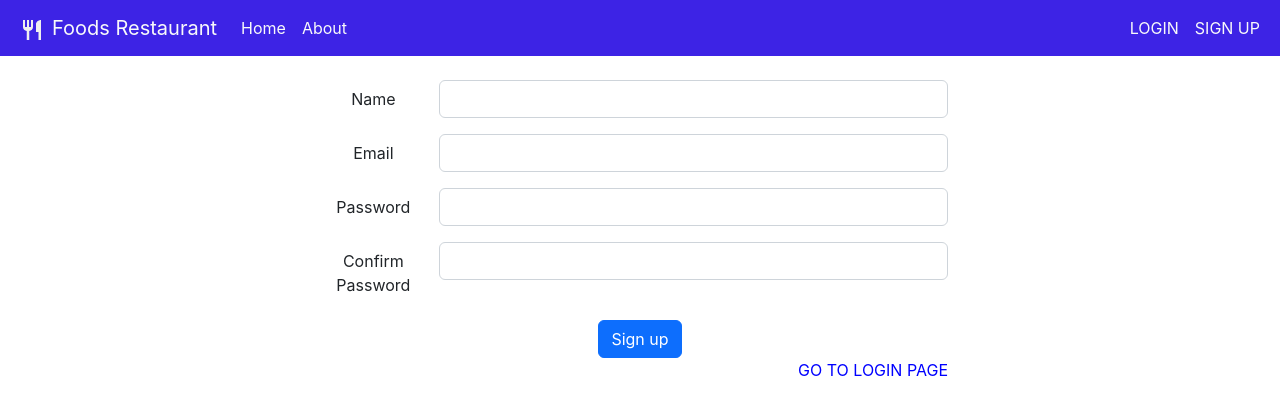
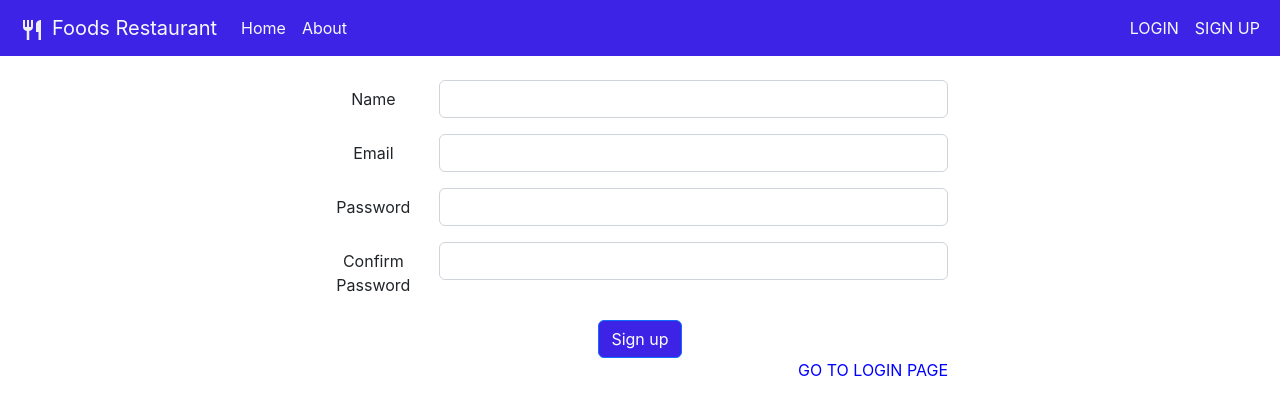
Before and after one commit to praveen1295/food-restaurants, a React (Create React App) app: page /signup in a window 1280 px wide. Shown: the top 414 px of the page. Built offline with nearby package versions, Linux system fonts and the light colour scheme.

Commit message:
some style changed

```diff
--- a/src/components/Login.jsx
+++ b/src/components/Login.jsx
@@ -69,6 +69,10 @@ const Login = () => {
         <button
           type="submit"
           className="btn btn-primary"
+          style={{
+            backgroundColor: "#3d23e5",
+            color: "white",
+          }}
           onClick={(e) => handleSubmit(e)}
         >
           Log in
--- a/src/components/Signup.jsx
+++ b/src/components/Signup.jsx
@@ -110,7 +110,14 @@ const Signup = () => {
             />
           </div>
         </div>
-        <button type="submit" className="btn btn-primary">
+        <button
+          type="submit"
+          className="btn btn-primary"
+          style={{
+            backgroundColor: "#3d23e5",
+            color: "white",
+          }}
+        >
           Sign up
         </button>
       </form>
```
